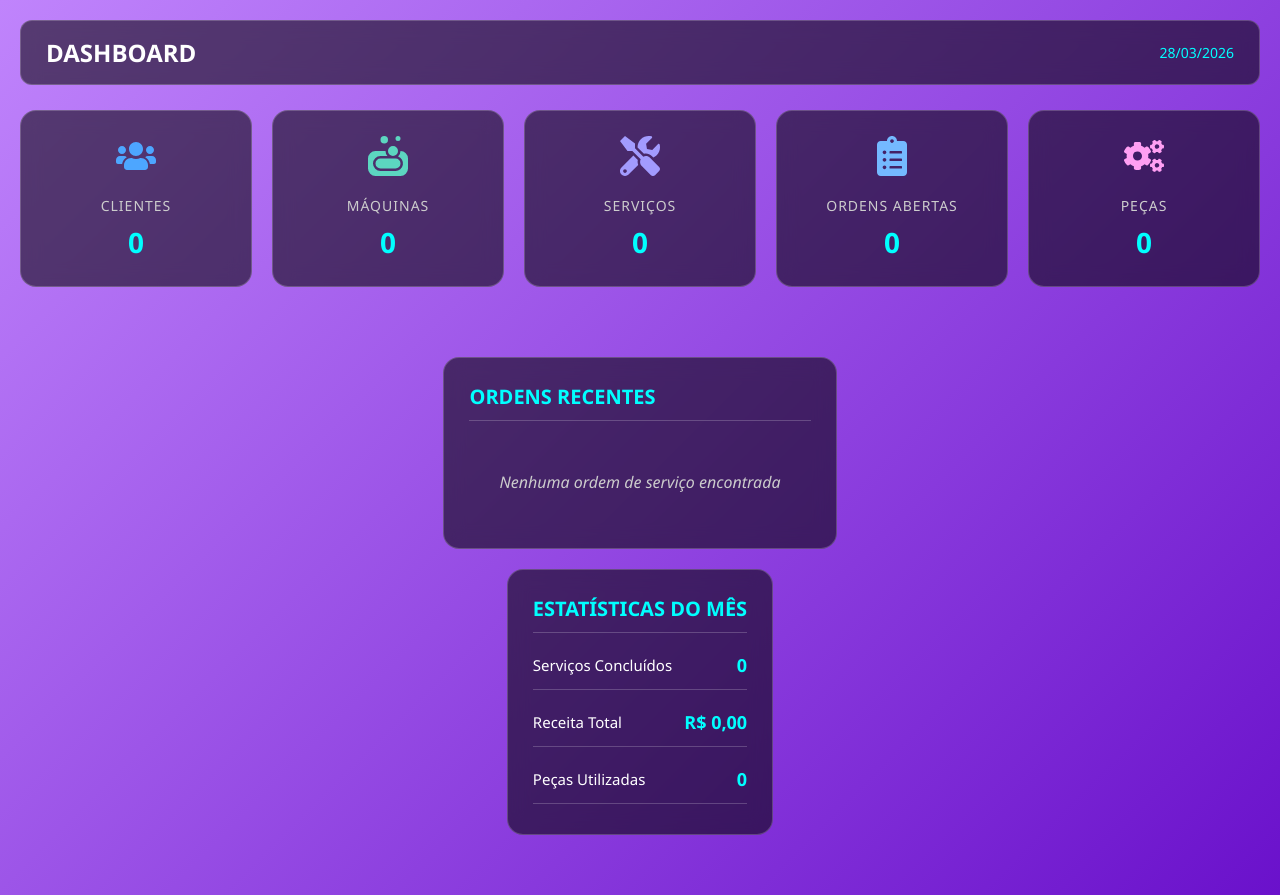
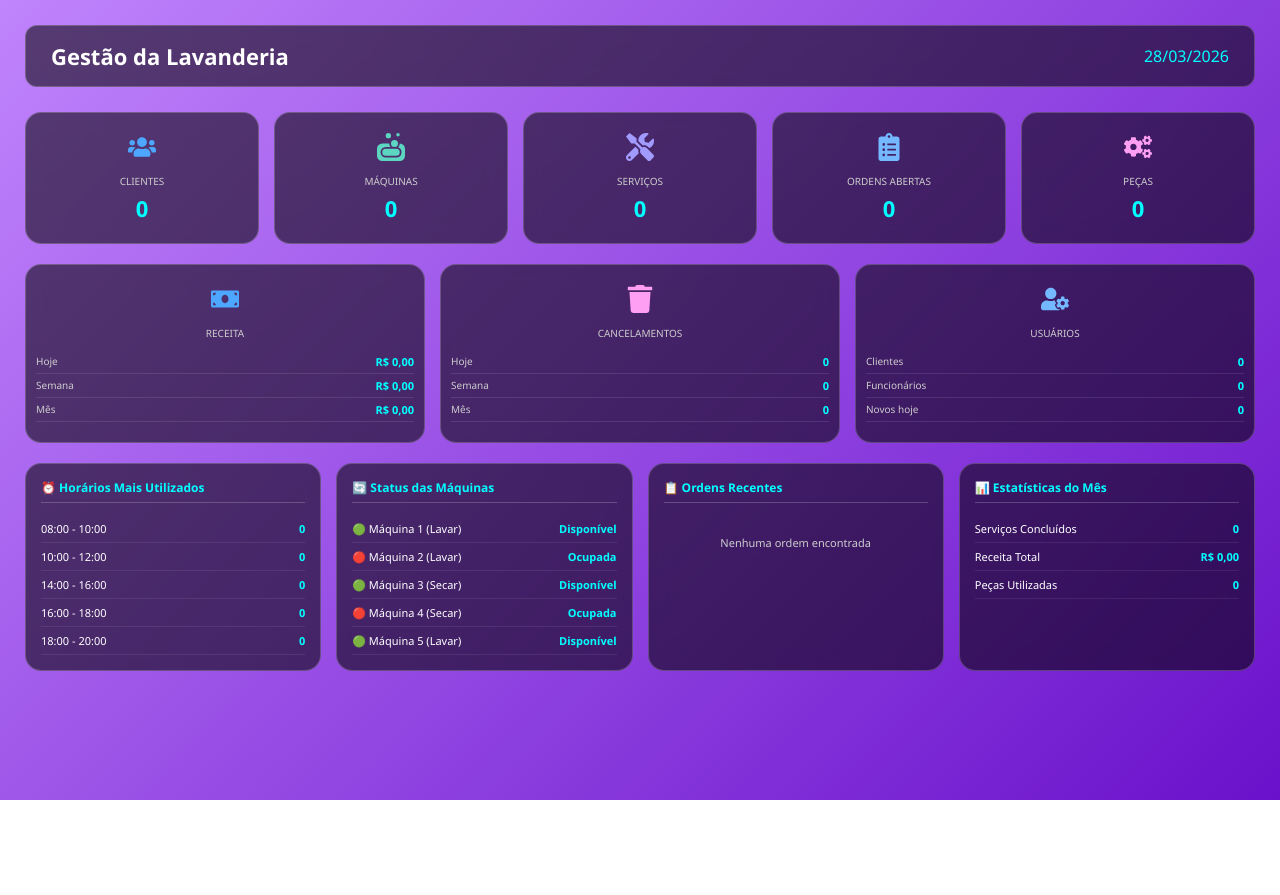
Before and after one commit to josecjunior7/washing-project, a React (Create React App) app in the folder frontend/: page /dashboard in a window 1280 px wide. After the commit the page ends 800 px from the top, so only its background shows below. Built offline with nearby package versions, Linux system fonts and the light colour scheme.

Commit message:
mudanças no dash
Co-Authored-By: José C. Júnior <203379644+josecjunior7@users.noreply.github.com>

```diff
--- a/frontend/src/pages/Dashboard/Dashboard.css
+++ b/frontend/src/pages/Dashboard/Dashboard.css
@@ -1,4 +1,3 @@
-/* RESET */
 * {
   margin: 0;
   padding: 0;
@@ -6,14 +5,12 @@
   font-family: "Segoe UI", Arial, sans-serif;
 }
 
-/* FUNDO GRADIENTE ROXO */
 .dashboard-container {
-  padding: 20px;
+  padding: 25px;
   background: linear-gradient(135deg, #c084fc 0%, #6a11cb 100%);
   min-height: 100vh;
 }
 
-/* HEADER */
 .dashboard-header {
   display: flex;
   justify-content: space-between;
@@ -26,162 +23,80 @@
   border: 1px solid rgba(255, 255, 255, 0.2);
 }
 
-.dashboard-header h2 {
-  color: #FFFFFF;
-  font-size: 24px;
-  text-transform: uppercase;
-  font-weight: bold;
+.dashboard-header h2 { color: #FFFFFF; font-size: 22px; }
+.dashboard-header span { color: #00FFFF; }
+
+/* AJUSTE PARA NÃO ACHATAR: Usando Grid em vez de Flex direto */
+.cards-grid {
+  display: grid;
+  grid-template-columns: repeat(auto-fit, minmax(150px, 1fr));
+  gap: 15px;
+  margin-bottom: 20px;
 }
 
-.dashboard-header span {
-  color: #00FFFF;
-  font-size: 14px;
-  font-weight: 500;
-}
-
-/* CARDS */
-.cards {
-  display: flex;
-  gap: 20px;
-  margin-bottom: 30px;
-  flex-wrap: wrap;
-}
-
-/* CARD */
 .card {
-  flex: 1;
   background: rgba(0, 0, 0, 0.55);
   backdrop-filter: blur(10px);
   border-radius: 16px;
-  padding: 25px 20px;
+  padding: 20px 10px;
   text-align: center;
   border: 1px solid rgba(255, 255, 255, 0.2);
-  transition: 0.3s;
+  min-height: 120px;
 }
 
-.card:hover {
-  transform: translateY(-5px);
-  box-shadow: 0 10px 30px rgba(0, 0, 0, 0.3);
-}
+.icon { font-size: 28px; margin-bottom: 8px; }
 
-/* ÍCONES */
-.icon {
-  font-size: 40px;
-  margin-bottom: 15px;
-}
-
-/* CORES DOS ÍCONES (mantidas originais) */
+/* Cores dos ícones mantidas */
 .clientes { color: #4da6ff; }
 .motos { color: #5cd6c0; }
 .servicos { color: #a29bfe; }
 .ordens { color: #74b9ff; }
 .pecas { color: #ff9ff3; }
 
-/* TEXTO DOS CARDS */
-.card p {
-  font-size: 14px;
-  color: #CCCCCC;
-  text-transform: uppercase;
-  letter-spacing: 1px;
-  margin-bottom: 8px;
+.card p { font-size: 10px; color: #CCCCCC; text-transform: uppercase; margin-bottom: 5px; }
+.card h3 { font-size: 22px; color: #00FFFF; font-weight: bold; }
+
+.stats-small { margin-top: 10px; }
+.stat-item-small {
+  display: flex;
+  justify-content: space-between;
+  padding: 4px 0;
+  border-bottom: 1px solid rgba(255, 255, 255, 0.1);
 }
+.stat-item-small span { color: #CCC; font-size: 10px; }
+.stat-item-small strong { color: #00FFFF; font-size: 11px; }
 
-.card h3 {
-  font-size: 28px;
-  color: #00FFFF;
-  font-weight: bold;
-}
-
-/* PARTE INFERIOR */
-.content {
-  display: flex;
-  gap: 20px;
-  margin-top: 20px;
-  flex-wrap: wrap;
+/* BOXES INFERIORES */
+.quatro-boxes {
+  display: grid;
+  grid-template-columns: repeat(auto-fit, minmax(250px, 1fr));
+  gap: 15px;
 }
 
 .box {
-  flex: 1;
   background: rgba(0, 0, 0, 0.55);
   backdrop-filter: blur(10px);
   border-radius: 16px;
-  padding: 25px;
+  padding: 15px;
   border: 1px solid rgba(255, 255, 255, 0.2);
-  transition: 0.3s;
-}
-
-.box:hover {
-  transform: translateY(-3px);
-  box-shadow: 0 8px 25px rgba(0, 0, 0, 0.2);
 }
 
 .box h3 {
-  font-size: 20px;
+  font-size: 12px;
   color: #00FFFF;
-  margin-bottom: 20px;
-  text-transform: uppercase;
+  margin-bottom: 12px;
   border-bottom: 1px solid rgba(255, 255, 255, 0.2);
-  padding-bottom: 10px;
+  padding-bottom: 6px;
 }
 
-.empty {
-  color: #CCCCCC;
-  text-align: center;
-  padding: 30px;
-  font-style: italic;
+.linha-info {
+  display: flex;
+  justify-content: space-between;
+  padding: 6px 0;
+  border-bottom: 1px solid rgba(255, 255, 255, 0.08);
 }
 
-/* ESTATÍSTICAS */
-.stats {
-  display: flex;
-  flex-direction: column;
-  gap: 15px;
-}
+.linha-info span { color: #FFFFFF; font-size: 11px; }
+.linha-info strong { color: #00FFFF; font-size: 11px; }
 
-.stat-item {
-  display: flex;
-  justify-content: space-between;
-  align-items: center;
-  border-bottom: 1px solid rgba(255, 255, 255, 0.2);
-  padding-bottom: 12px;
-  margin-bottom: 5px;
-}
-
-.stat-item span {
-  color: #FFFFFF;
-  font-size: 15px;
-}
-
-.stat-item strong {
-  color: #00FFFF;
-  font-size: 18px;
-  font-weight: bold;
-}
-
-/* RESPONSIVO */
-@media (max-width: 900px) {
-  .cards {
-    flex-wrap: wrap;
-  }
-
-  .card {
-    flex: 1 1 calc(50% - 20px);
-    min-width: 180px;
-  }
-
-  .content {
-    flex-direction: column;
-  }
-
-  .dashboard-header {
-    flex-direction: column;
-    gap: 10px;
-    text-align: center;
-  }
-}
-
-@media (max-width: 500px) {
-  .card {
-    flex: 1 1 100%;
-  }
-}
+.vazio { color: #CCC; text-align: center; padding: 20px; font-size: 11px; }
--- a/frontend/src/pages/Dashboard/Dashboard.jsx
+++ b/frontend/src/pages/Dashboard/Dashboard.jsx
@@ -1,5 +1,15 @@
 import React from "react";
-import { FaUsers, FaSoap, FaTools, FaClipboardList, FaCogs } from "react-icons/fa";
+// Importação correta dos ícones (Resolvendo o erro 'not defined')
+import {
+  FaUsers,
+  FaSoap,
+  FaTools,
+  FaClipboardList,
+  FaCogs,
+  FaMoneyBill,
+  FaTrash,
+  FaUserCog
+} from "react-icons/fa";
 import "./Dashboard.css";
 
 function Dashboard() {
@@ -7,72 +17,111 @@ function Dashboard() {
 
   return (
     <section className="dashboard-container">
-      {/* HEADER */}
+
+      {/* CABEÇALHO */}
       <section className="dashboard-header">
-        <h2>Dashboard</h2>
+        <h2>Gestão da Lavanderia</h2>
         <span>{dataAtual}</span>
       </section>
 
-      {/* CARDS */}
-      <section className="cards">
-        <section className="card">
+      {/* LINHA 1 - CARDS PRINCIPAIS (Grid para não achatar) */}
+      <section className="cards-grid">
+        <div className="card">
           <FaUsers className="icon clientes" />
           <p>CLIENTES</p>
           <h3>0</h3>
-        </section>
-
-        <section className="card">
+        </div>
+        <div className="card">
           <FaSoap className="icon motos" />
           <p>MÁQUINAS</p>
           <h3>0</h3>
-        </section>
-
-        <section className="card">
+        </div>
+        <div className="card">
           <FaTools className="icon servicos" />
           <p>SERVIÇOS</p>
           <h3>0</h3>
-        </section>
-
-        <section className="card">
+        </div>
+        <div className="card">
           <FaClipboardList className="icon ordens" />
           <p>ORDENS ABERTAS</p>
           <h3>0</h3>
-        </section>
-
-        <section className="card">
+        </div>
+        <div className="card">
           <FaCogs className="icon pecas" />
           <p>PEÇAS</p>
           <h3>0</h3>
-        </section>
+        </div>
       </section>
 
-      {/* PARTE INFERIOR */}
-      <section className="content">
-        <section className="box">
-          <h3>Ordens Recentes</h3>
-          <p className="empty">Nenhuma ordem de serviço encontrada</p>
-        </section>
+      {/* LINHA 2 - RECEITA, CANCELAMENTOS, USUÁRIOS */}
+      <section className="cards-grid">
+        <div className="card">
+          <FaMoneyBill className="icon" style={{ color: '#4da6ff' }} />
+          <p>RECEITA</p>
+          <div className="stats-small">
+            <div className="stat-item-small"><span>Hoje</span><strong>R$ 0,00</strong></div>
+            <div className="stat-item-small"><span>Semana</span><strong>R$ 0,00</strong></div>
+            <div className="stat-item-small"><span>Mês</span><strong>R$ 0,00</strong></div>
+          </div>
+        </div>
 
-        <section className="box">
-          <h3>Estatísticas do Mês</h3>
-          <section className="stats">
-            <section className="stat-item">
-              <span>Serviços Concluídos</span>
-              <strong>0</strong>
-            </section>
-            <section className="stat-item">
-              <span>Receita Total</span>
-              <strong>R$ 0,00</strong>
-            </section>
-            <section className="stat-item">
-              <span>Peças Utilizadas</span>
-              <strong>0</strong>
-            </section>
-          </section>
-        </section>
+        <div className="card">
+          <FaTrash className="icon" style={{ color: '#ff9ff3' }} />
+          <p>CANCELAMENTOS</p>
+          <div className="stats-small">
+            <div className="stat-item-small"><span>Hoje</span><strong>0</strong></div>
+            <div className="stat-item-small"><span>Semana</span><strong>0</strong></div>
+            <div className="stat-item-small"><span>Mês</span><strong>0</strong></div>
+          </div>
+        </div>
+
+        <div className="card">
+          <FaUserCog className="icon" style={{ color: '#74b9ff' }} />
+          <p>USUÁRIOS</p>
+          <div className="stats-small">
+            <div className="stat-item-small"><span>Clientes</span><strong>0</strong></div>
+            <div className="stat-item-small"><span>Funcionários</span><strong>0</strong></div>
+            <div className="stat-item-small"><span>Novos hoje</span><strong>0</strong></div>
+          </div>
+        </div>
       </section>
+
+      {/* LINHA 3 - BOXES LADO A LADO */}
+      <div className="quatro-boxes">
+        <div className="box">
+          <h3>⏰ Horários Mais Utilizados</h3>
+          <div className="linha-info"><span>08:00 - 10:00</span><strong>0</strong></div>
+          <div className="linha-info"><span>10:00 - 12:00</span><strong>0</strong></div>
+          <div className="linha-info"><span>14:00 - 16:00</span><strong>0</strong></div>
+          <div className="linha-info"><span>16:00 - 18:00</span><strong>0</strong></div>
+          <div className="linha-info"><span>18:00 - 20:00</span><strong>0</strong></div>
+        </div>
+
+        <div className="box">
+          <h3>🔄 Status das Máquinas</h3>
+          <div className="linha-info"><span>🟢 Máquina 1 (Lavar)</span><strong>Disponível</strong></div>
+          <div className="linha-info"><span>🔴 Máquina 2 (Lavar)</span><strong>Ocupada</strong></div>
+          <div className="linha-info"><span>🟢 Máquina 3 (Secar)</span><strong>Disponível</strong></div>
+          <div className="linha-info"><span>🔴 Máquina 4 (Secar)</span><strong>Ocupada</strong></div>
+          <div className="linha-info"><span>🟢 Máquina 5 (Lavar)</span><strong>Disponível</strong></div>
+        </div>
+
+        <div className="box">
+          <h3>📋 Ordens Recentes</h3>
+          <div className="vazio">Nenhuma ordem encontrada</div>
+        </div>
+
+        <div className="box">
+          <h3>📊 Estatísticas do Mês</h3>
+          <div className="linha-info"><span>Serviços Concluídos</span><strong>0</strong></div>
+          <div className="linha-info"><span>Receita Total</span><strong>R$ 0,00</strong></div>
+          <div className="linha-info"><span>Peças Utilizadas</span><strong>0</strong></div>
+        </div>
+      </div>
+
     </section>
   );
 }
 
+// ESSA LINHA É FUNDAMENTAL PARA RESOLVER O ERRO DE EXPORTAÇÃO:
 export default Dashboard;
```
